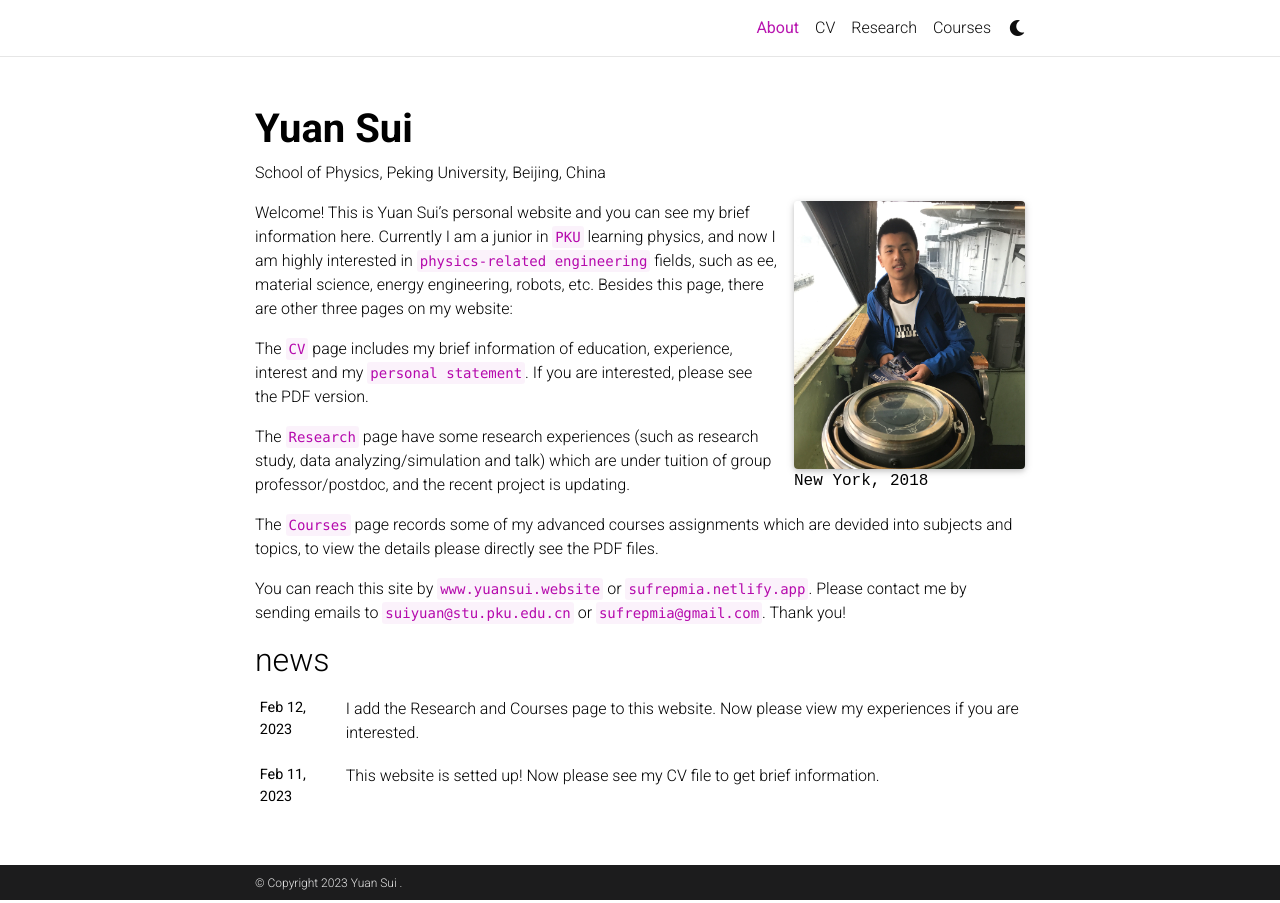
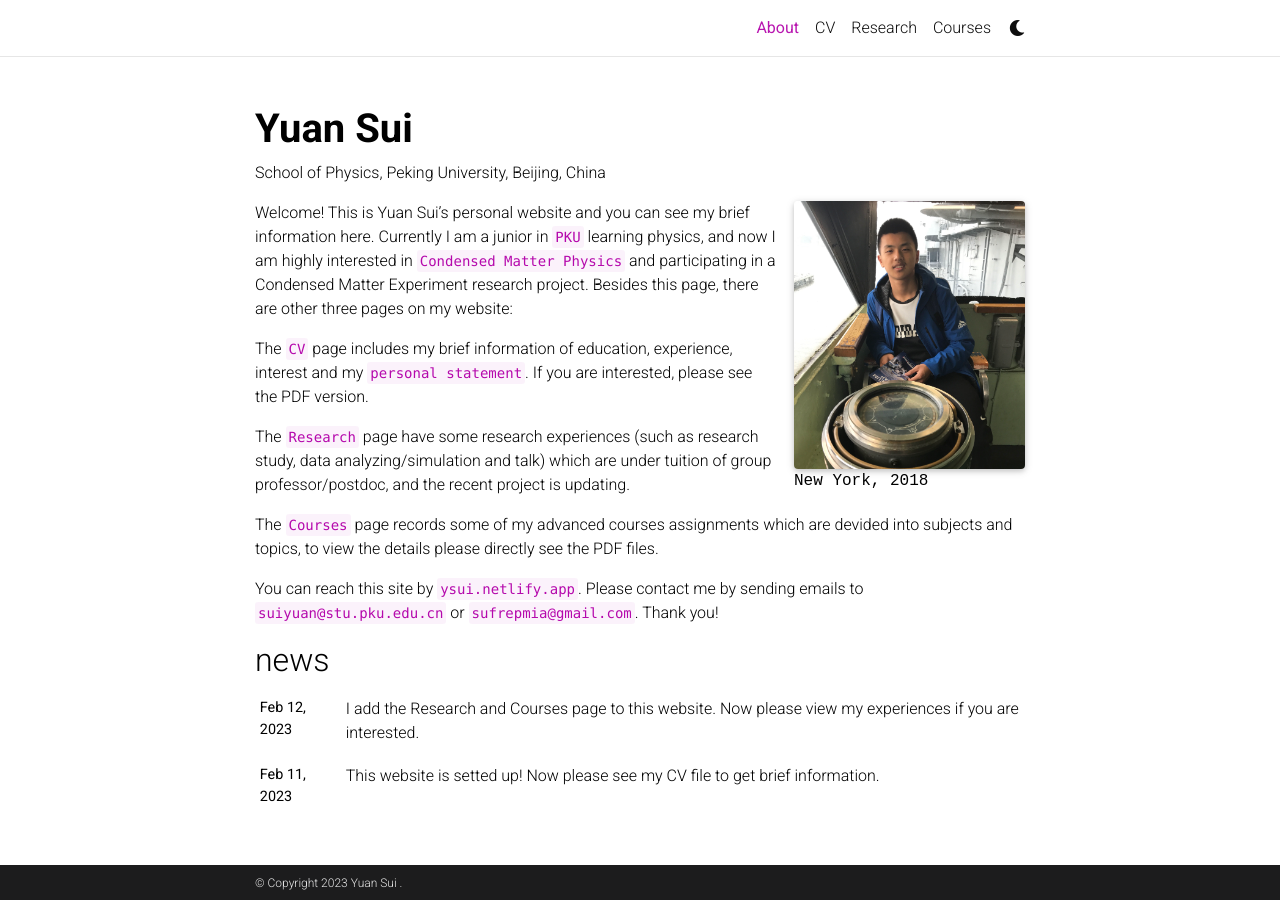
Before and after one commit to sufrep/sufrep_web, a Jekyll site: the page built from _pages/about.md, in a window 1280 px wide. Built offline with Jekyll 4.4.1, drawn with Linux system fonts in a browser that asks for light colours; full-size pictures stand in for the smaller copies a plugin makes; comment, search, counter and statistics services are not loaded; a style sheet for code colours, icons or effects is not loaded.

Commit message:
Update about.md

```diff
--- a/_pages/about.md
+++ b/_pages/about.md
@@ -14,7 +14,7 @@ profile:
 news: true # includes a list of news items
 ---
 
-Welcome! This is Yuan Sui's personal website and you can see my brief information here. Currently I am a junior in `PKU` learning physics, and now I am highly interested in `physics-related engineering` fields, such as ee, material science, energy engineering, robots, etc. Besides this page, there are other three pages on my website:
+Welcome! This is Yuan Sui's personal website and you can see my brief information here. Currently I am a junior in `PKU` learning physics, and now I am highly interested in `Condensed Matter Physics` and participating in a Condensed Matter Experiment research project. Besides this page, there are other three pages on my website:
 
 The `CV` page includes my brief information of education, experience, interest and my `personal statement`. If you are interested, please see the PDF version.
 
@@ -22,4 +22,4 @@ The `Research` page have some research experiences (such as research study, data
 
 The `Courses` page records some of my advanced courses assignments which are devided into subjects and topics, to view the details please directly see the PDF files.
 
-You can reach this site by `www.yuansui.website` or `sufrepmia.netlify.app`. Please contact me by sending emails to `suiyuan@stu.pku.edu.cn` or `sufrepmia@gmail.com`. Thank you!
+You can reach this site by `ysui.netlify.app`. Please contact me by sending emails to `suiyuan@stu.pku.edu.cn` or `sufrepmia@gmail.com`. Thank you!
```
